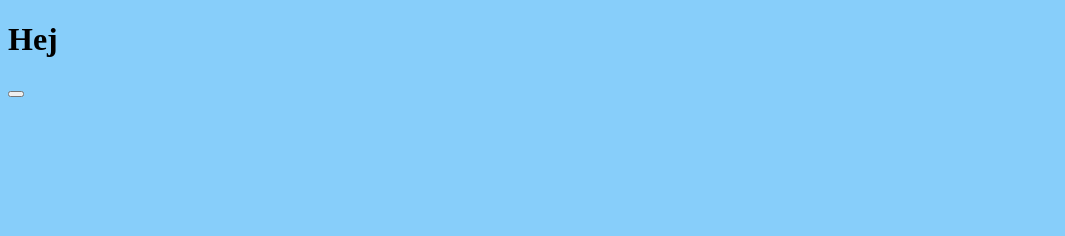
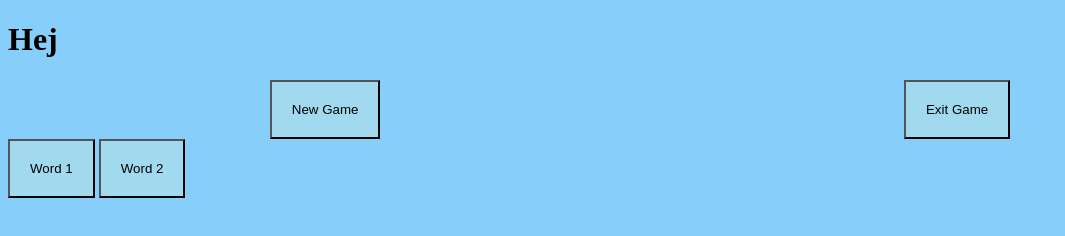
Before and after one commit to Soderjacob/Super-Agilt-Repository, a plain HTML site: page index.html in a window 1280 px wide. Shown: the whole page, without its empty margins (0-1065 px from the left). Drawn offline with Linux system fonts and the light colour scheme.

Commit message:
java file + new buttons

```diff
--- a/index.html
+++ b/index.html
@@ -28,6 +28,15 @@
             <div id="new-game-container" class = "new-game-popup hide"></div>
             <div id ="results-text"></div>
         </div>
- <button id="new-game-button"></button>
+
+         <!-- <button class="Button" id="Confirm-button">Confirm</button> t.ex confirm chosen word -->
+        <div class="gamecontainer">
+            <button class="button" id="new-game-button">New Game</button>
+            <button class="button" id="exit-button">Exit Game</button>
+        </div>
+
+        <button class="button" id="Word 1">Word 1</button>
+        <button class="button" id="Word 2"> Word 2</button>
+
 </body>
 </html>
--- a/styles.css
+++ b/styles.css
@@ -4,8 +4,21 @@ body {
     background-color: lightskyblue;
 }
 
+.button{
+    transition-duration: 0.5s;
+    background-color: rgb(161, 218, 238);
+    padding: 20px;
+}
+.button:hover{
+    background-color: rgb(125, 190, 213);
+}
+.button:active{
+    background-color:rgb(38, 81, 97);
+}
 
-.roboto-<default-font> {
+
+
+.roboto-default-font {
     font-family: "Roboto", serif;
     font-optical-sizing: auto;
     font-weight: <weight>;
@@ -15,7 +28,7 @@ body {
   }
 
 .gamecontainer {
-    background-color: white;
+
     display: flex;
     flex-direction: row;
     justify-content: space-around;
```
